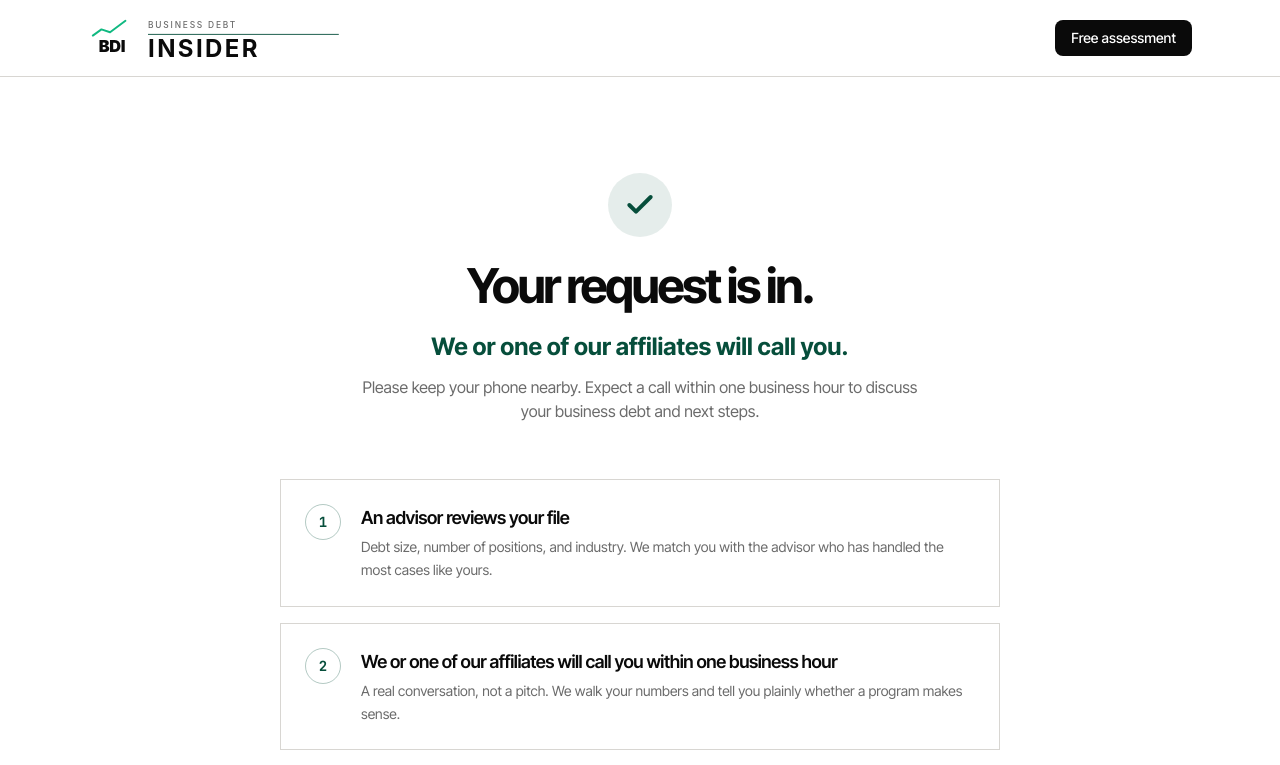
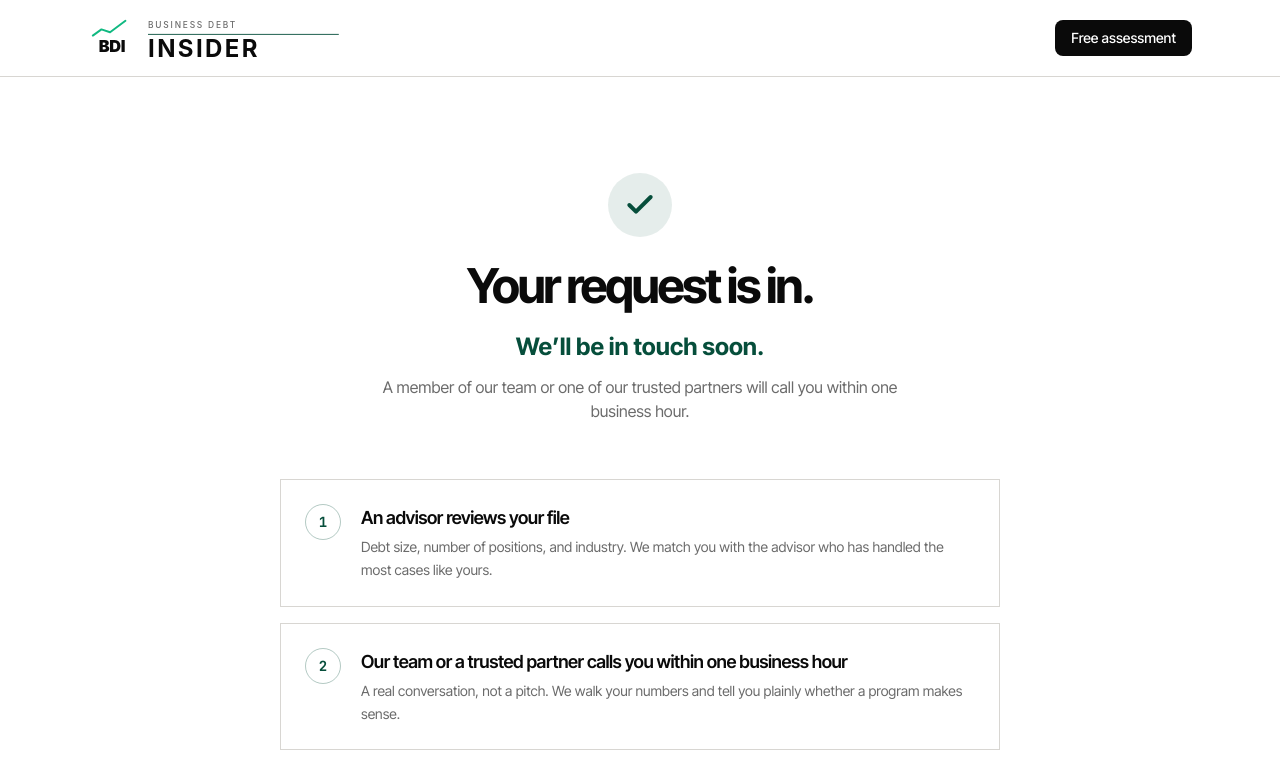
Before and after one commit to barcoastal/Terrodebt.com, a Next.js app: page /thank-you in a window 1280 px wide. Shown: the top 765 px of the page. Built offline with nearby package versions, Linux system fonts and the light colour scheme; no server answers; the database is empty.

Commit message:
Refine thank-you page callback message

```diff
--- a/app/(landing)/thank-you/page.tsx
+++ b/app/(landing)/thank-you/page.tsx
@@ -16,7 +16,7 @@ const NEXT_STEPS = [
   },
   {
     step: "2",
-    title: "We or one of our affiliates will call you within one business hour",
+    title: "Our team or a trusted partner calls you within one business hour",
     body: "A real conversation, not a pitch. We walk your numbers and tell you plainly whether a program makes sense.",
   },
   {
@@ -66,11 +66,11 @@ export default function ThankYouPage() {
                 Your request is in.
               </h1>
               <p className="mt-5 text-xl md:text-2xl text-electric max-w-xl mx-auto">
-                <strong className="font-bold">We or one of our affiliates will call you.</strong>
+                <strong className="font-bold">We’ll be in touch soon.</strong>
               </p>
               <p className="mt-3 text-base text-muted max-w-xl mx-auto">
-                Please keep your phone nearby. Expect a call within one business
-                hour to discuss your business debt and next steps.
+                A member of our team or one of our trusted partners will call you
+                within one business hour.
               </p>
             </div>
           </Reveal>
```
